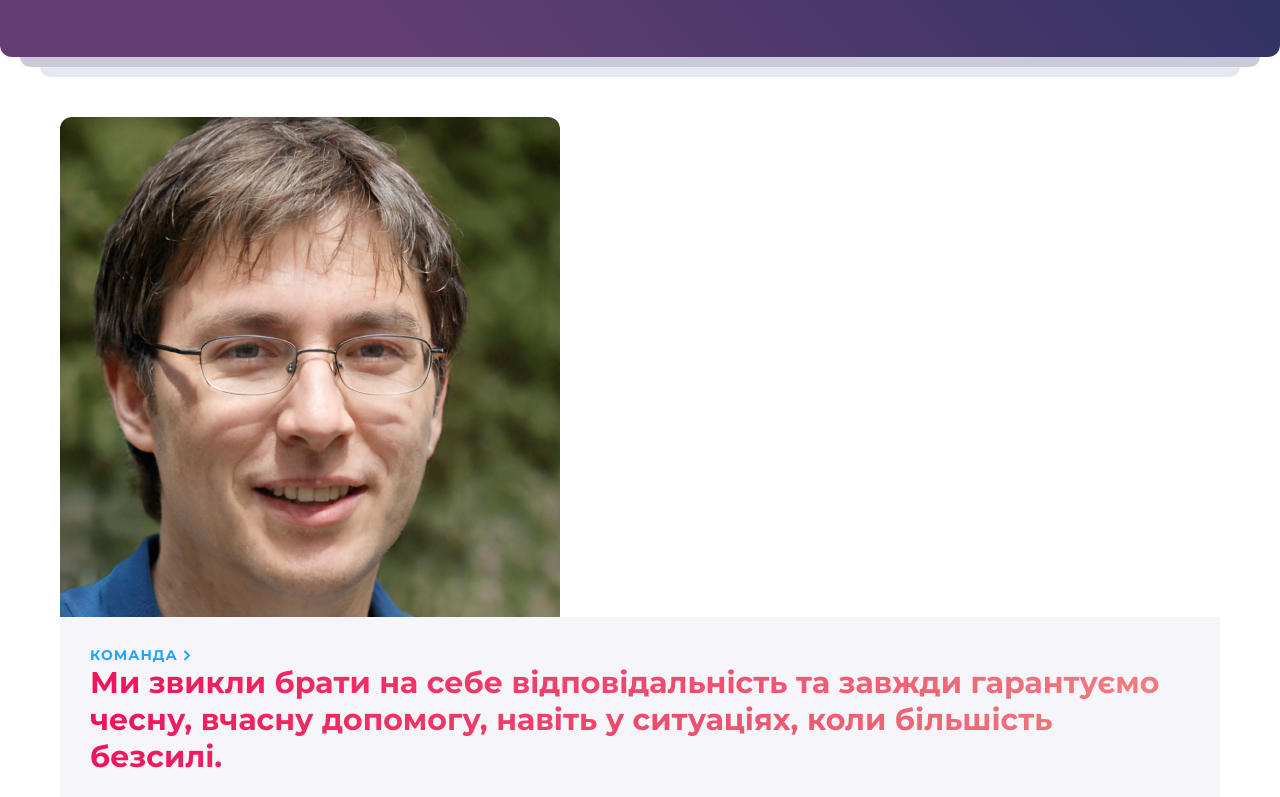
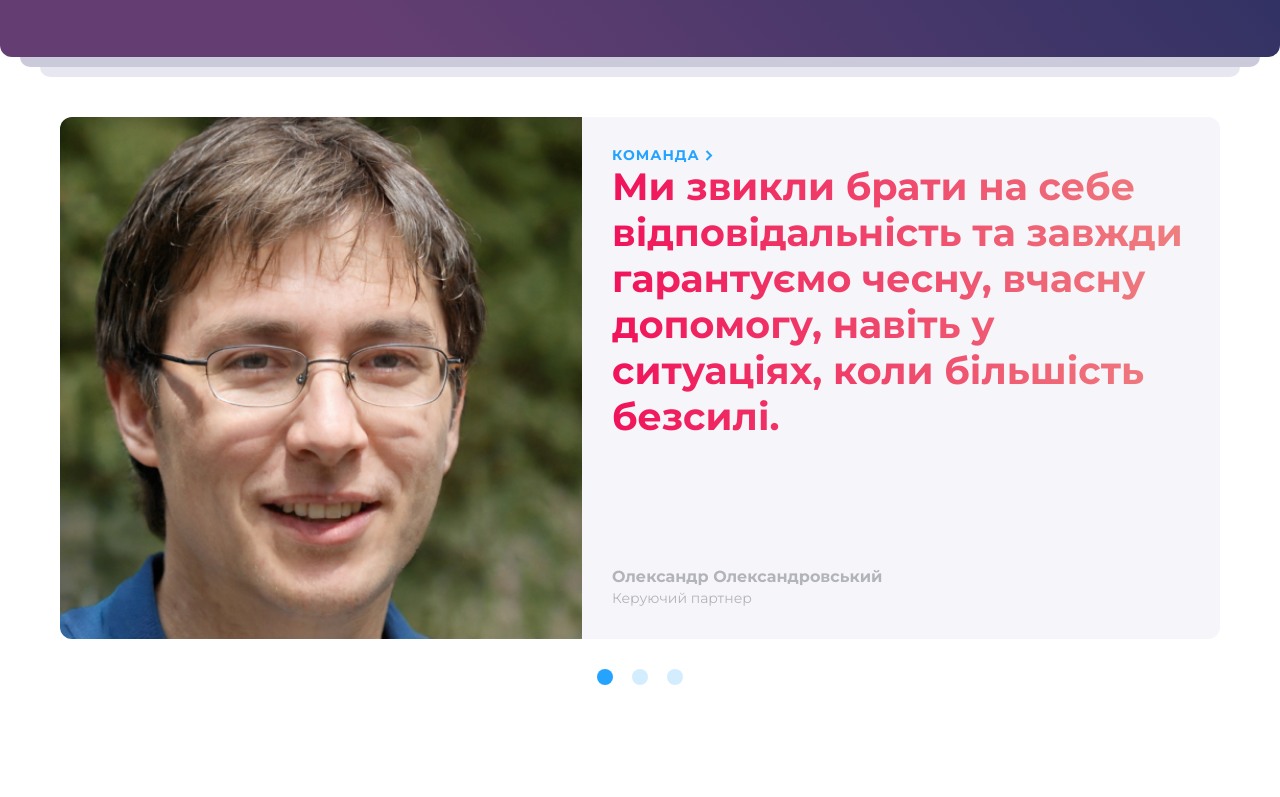
Before and after one commit to Scrooogee/hillel-final-project, a website: page app/index.html in a window 1280 px wide. Shown: the part 2043-2840 px from the top of the page. After the commit the page ends 2791 px from the top, so only its background shows below. Drawn offline with Linux system fonts and the light colour scheme.

Commit message:
added adaptation for section team

```diff
--- a/app/sass/_team.scss
+++ b/app/sass/_team.scss
@@ -6,18 +6,21 @@
     &__article {
         display: flex;
         flex-direction: column;
-        border-radius: 12px;
         margin-bottom: 30px;
     }
 
     &__img img {
         height: 500px;
+        width: 100%;
         object-fit: cover;
         display: block;
         border-radius: 12px 12px 0 0;
     }
 
     &__text-box {
+        justify-content: center;
+        display: flex;
+        flex-direction: column;
         padding: 30px;
         background-color: $gray-bg;
         border-radius: 0 0 12px 12px;
@@ -37,6 +40,7 @@
     }
 
     &__name {
+        margin-top: auto;
         font-weight: 700;
         font-size: 16px;
         line-height: 20px;
@@ -70,4 +74,31 @@
     &__button:not(:last-child) {
         margin-right: 15px;
     }
+
+    @media(min-width: 769px) {
+        &__copy {
+            font-size: 38px;
+            line-height: 46px;
+        }
+    }
+
+    @media(min-width: 1025px) {
+        &__article {
+            flex-direction: row;
+        }
+
+        &__img {
+            width: 45%;
+        }
+
+        &__img img {
+            border-radius: 12px 0 0 12px;
+            height: 100%;
+        }
+
+        &__text-box {
+            width: 55%;
+            border-radius: 0 12px 12px 0;
+        }
+    }
 }
```
Also changed, not shown: app/css/style.css, 1 other file.
